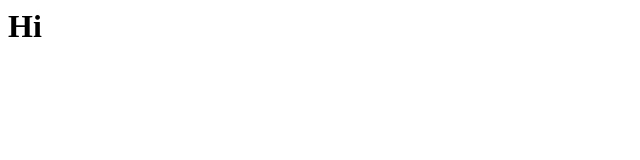
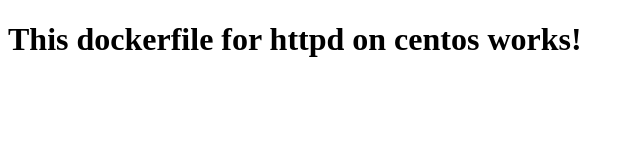
Before and after one commit to Bharath-2105/Projects, a plain HTML site: page index.html in a window 1280 px wide. Shown: the whole page, without its empty margins (0-640 px from the left). Drawn offline with Linux system fonts and the light colour scheme.

Commit message:
Update index.html

```diff
--- a/index.html
+++ b/index.html
@@ -1,6 +1,6 @@
+<!DOCTYPE html>
 <html>
-  <body>
-    <h1>
-    Hi</h1>
-  </body>
+    <body>
+        <h1>This dockerfile for httpd on centos works!</h1>
+    </body>
 </html>
```
